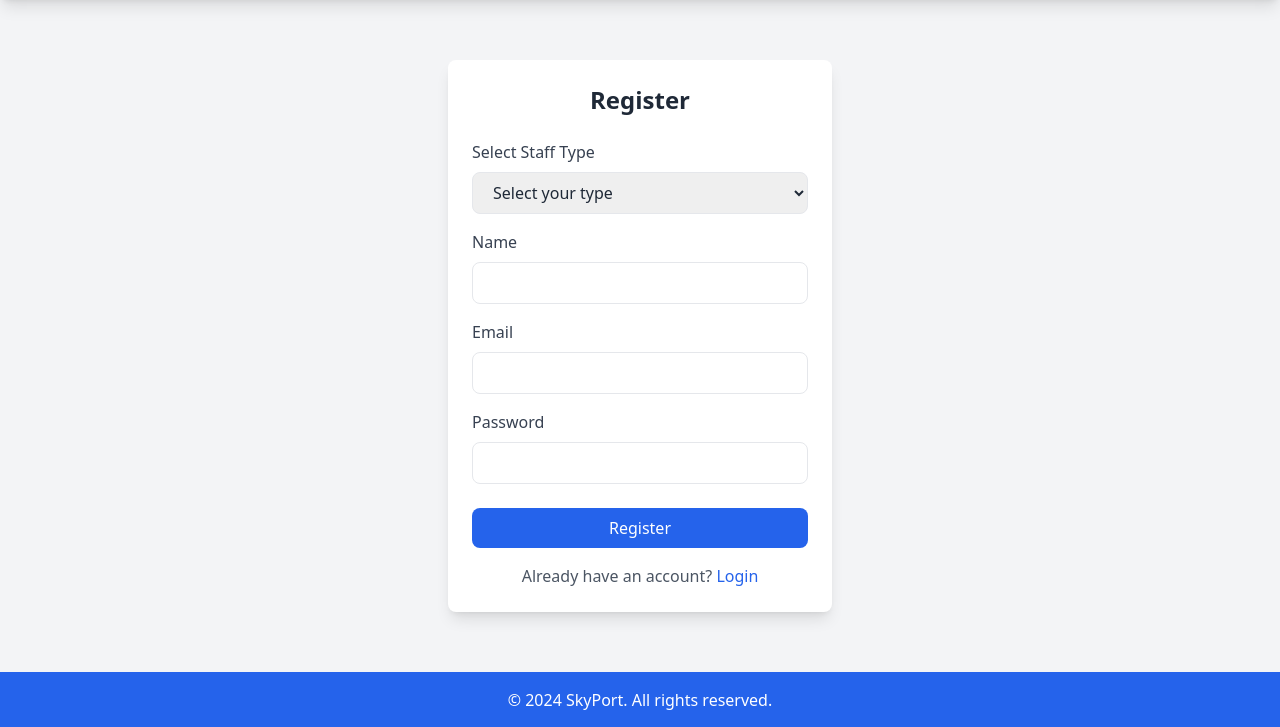
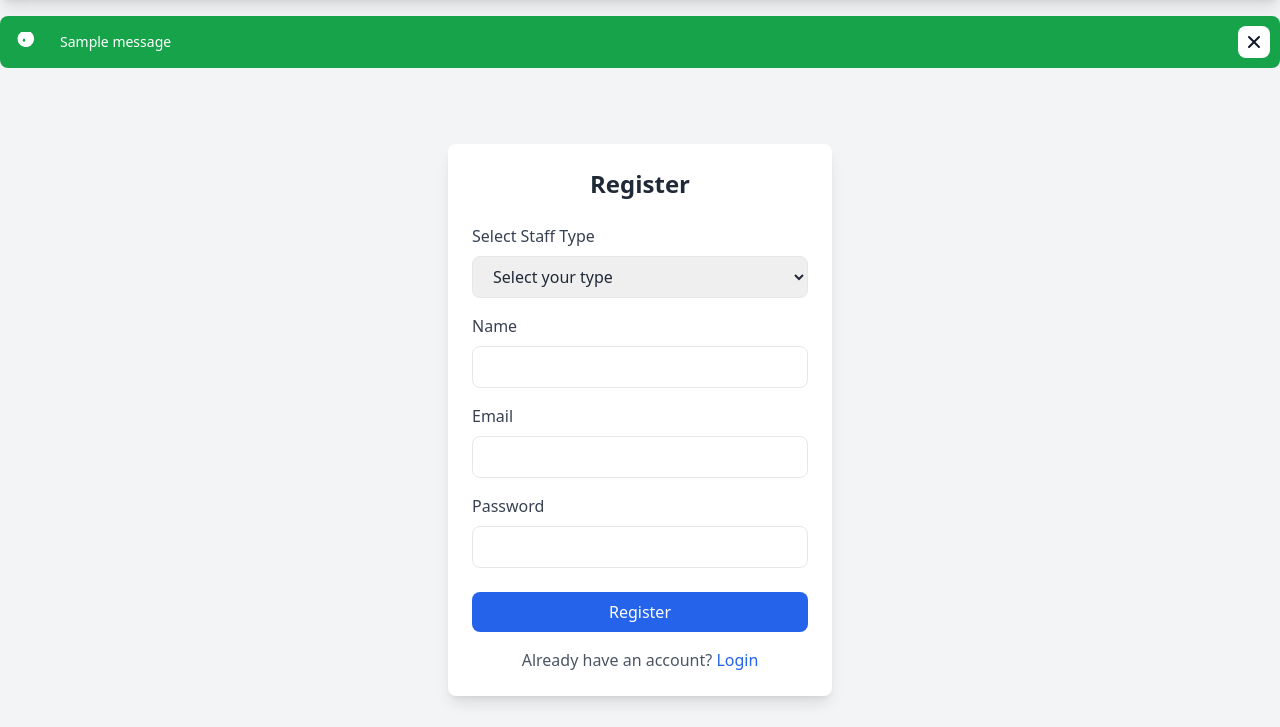
Before and after one commit to iasfand/CA_CPP, a Flask app: page /register in a window 1280 px wide. Shown: the part 72-799 px from the top of the page. Run offline with Flask 3, Linux system fonts and the light colour scheme; one stand-in notice (Sample message) is shown; some libraries are stand-ins or nearby versions.

Commit message:
feat: enhance base template with user menu and flash message alerts

```diff
--- a/app/templates/base.html
+++ b/app/templates/base.html
@@ -1,5 +1,6 @@
 <!DOCTYPE html>
 <html lang="en">
+
 <head>
     <meta charset="UTF-8">
     <meta name="viewport" content="width=device-width, initial-scale=1.0">
@@ -7,20 +8,24 @@
     <script src="https://cdn.tailwindcss.com"></script>
     <style>
         /* Ensures the body stretches to fill the viewport */
-        html, body {
+        html,
+        body {
             height: 100%;
         }
+
         /* Ensures the main content takes available space between header and footer */
         #content-wrapper {
             display: flex;
             flex-direction: column;
             min-height: 100%;
         }
+
         #content {
             flex: 1;
         }
     </style>
 </head>
+
 <body class="bg-gray-100 text-gray-800">
     <div id="content-wrapper">
         <!-- Navbar -->
@@ -35,19 +40,61 @@
                         <div class="relative ml-4">
                             <button id="userMenuButton" class="flex items-center focus:outline-none">
                                 <svg xmlns="http://www.w3.org/2000/svg" fill="currentColor" class="w-6 h-6" viewBox="0 0 24 24">
-                                    <path d="M12 12c2.76 0 5-2.24 5-5s-2.24-5-5-5-5 2.24-5 5 2.24 5 5 5zm0 2c-3.33 0-10 1.68-10 5v1h20v-1c0-3.32-6.67-5-10-5z"/>
+                                    <path
+                                        d="M12 12c2.76 0 5-2.24 5-5s-2.24-5-5-5-5 2.24-5 5 2.24 5 5 5zm0 2c-3.33 0-10 1.68-10 5v1h20v-1c0-3.32-6.67-5-10-5z" />
                                 </svg>
+                                {% if session.get("logged_in") %}
+                                <span class="ml-2">{{ session["user_name"] }}</span>
+                                {% endif %}
                             </button>
                             <div id="userMenu" class="absolute right-0 mt-2 w-48 bg-white rounded-md shadow-lg hidden">
+                                {% if session.get("logged_in") %}
+                                <a href="/profile" class="block px-4 py-2 text-gray-800 hover:bg-blue-100">Profile</a>
+                                <a href="/logout" class="block px-4 py-2 text-gray-800 hover:bg-blue-100">Logout</a>
+                                {% else %}
                                 <a href="/login" class="block px-4 py-2 text-gray-800 hover:bg-blue-100">Login</a>
                                 <a href="/register" class="block px-4 py-2 text-gray-800 hover:bg-blue-100">Register</a>
+                                {% endif %}
                             </div>
                         </div>
+
                     </div>
                 </div>
             </div>
         </nav>
-
+        {% with messages = get_flashed_messages(with_categories=True) %}
+        {% if messages %}
+        <div class="container mx-auto mt-4">
+            {% for category, message in messages %}
+            <div id="alert-{{ loop.index }}"
+                class="flex items-center p-4 mb-4 text-white bg-{{ 'green' if category == 'success' else 'red' }}-600 rounded-lg"
+                role="alert">
+                <svg aria-hidden="true" class="w-5 h-5 mr-3" fill="currentColor" viewBox="0 0 20 20"
+                    xmlns="http://www.w3.org/2000/svg">
+                    <path fill-rule="evenodd"
+                        d="M18 8A8 8 0 111.64 5.64 8 8 0 0118 8zM8.93 8a1 1 0 10-1.86-.72l-.33 1a1 1 0 00.21.92l.33.33a1 1 0 001.72-.42l.33-1z"
+                        clip-rule="evenodd"></path>
+                </svg>
+                <span class="sr-only">Info</span>
+                <div class="ml-3 text-sm font-medium">
+                    {{ message }}
+                </div>
+                <button type="button"
+                    class="ml-auto -mx-1.5 -my-1.5 bg-white text-gray-900 rounded-lg focus:ring-2 focus:ring-{{ 'green' if category == 'success' else 'red' }}-400 p-1.5 hover:bg-gray-100 inline-flex h-8 w-8"
+                    data-dismiss-target="#alert-{{ loop.index }}" aria-label="Close">
+                    <span class="sr-only">Close</span>
+                    <svg aria-hidden="true" class="w-5 h-5" fill="currentColor" viewBox="0 0 20 20"
+                        xmlns="http://www.w3.org/2000/svg">
+                        <path fill-rule="evenodd"
+                            d="M4.293 4.293a1 1 0 011.414 0L10 8.586l4.293-4.293a1 1 0 111.414 1.414L11.414 10l4.293 4.293a1 1 0 01-1.414 1.414L10 11.414l-4.293 4.293a1 1 0 01-1.414-1.414L8.586 10 4.293 5.707a1 1 0 010-1.414z"
+                            clip-rule="evenodd"></path>
+                    </svg>
+                </button>
+            </div>
+            {% endfor %}
+        </div>
+        {% endif %}
+        {% endwith %}
         <!-- Content -->
         <main id="content" class="container mx-auto px-2 py-4">
             {% block content %}{% endblock %}
@@ -74,4 +121,5 @@
     <script src="https://cdn.jsdelivr.net/npm/flowbite@1.6.5/dist/flowbite.min.js"></script>
 
 </body>
+
 </html>
```
